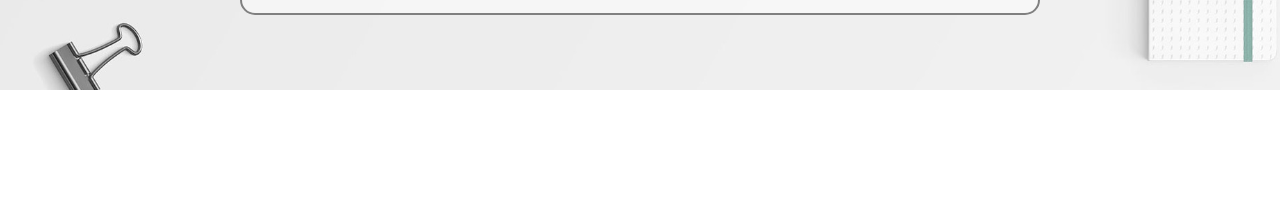
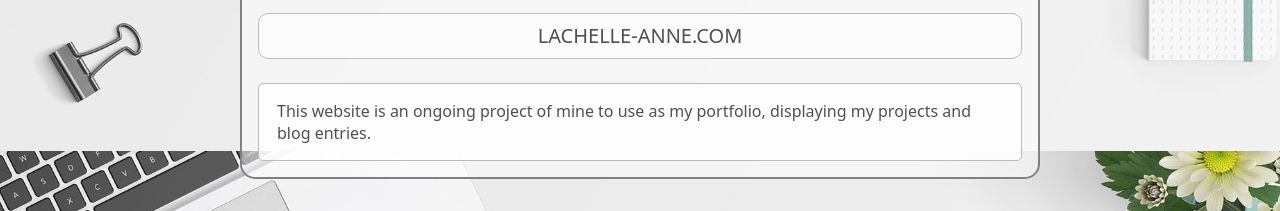
Before and after one commit to lachelle-anne/lachelle-anne.github.io, a plain HTML site: page projects.html in a window 1280 px wide. Shown: the part 2249-2460 px from the top of the page. Before the commit the page ends 2339 px from the top, so only its background shows below. Drawn offline with Linux system fonts and the light colour scheme.

Commit message:
project preview update

```diff
--- a/projects.html
+++ b/projects.html
@@ -67,6 +67,8 @@
                 MANAGEMENT SYSTEM</a></h5>
         <video class="project-video" src="./videos/order-system.mp4" controls
             poster="images/projects/order-system.png"></video>
+        <h5 class="project-subheading bubble text-center"><a class="project-link" href="https://lachelle-anne.com/">LACHELLE-ANNE.COM</a></h5>
+                <div class="paragraph"><p>This website is an ongoing project of mine to use as my portfolio, displaying my projects and blog entries. </p></div>
     </div>
     <footer class="border-top border-light footer fixed-bottom">
         <a class="footer-links" target="_blank" rel="noopener noreferrer" href="mailto:lachelle.anne@gmail.com"><img
```
